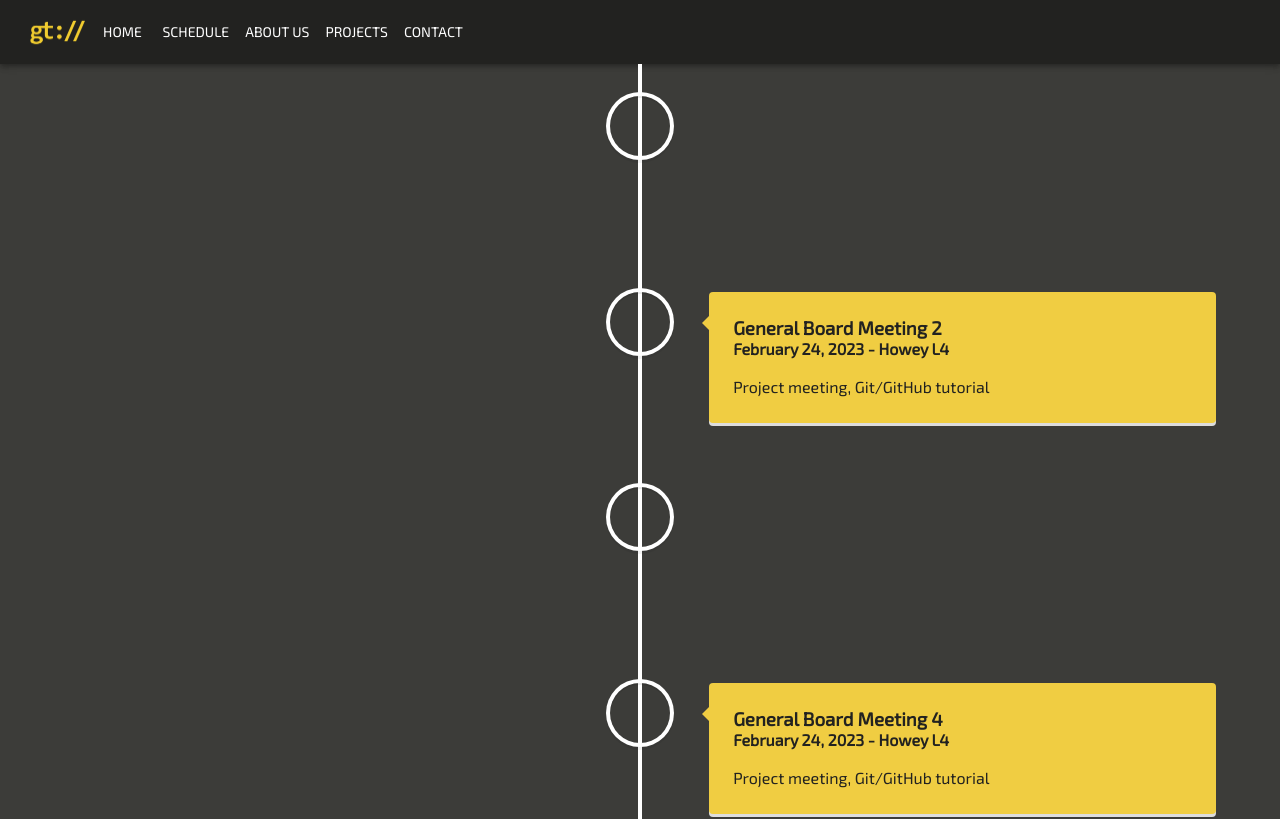
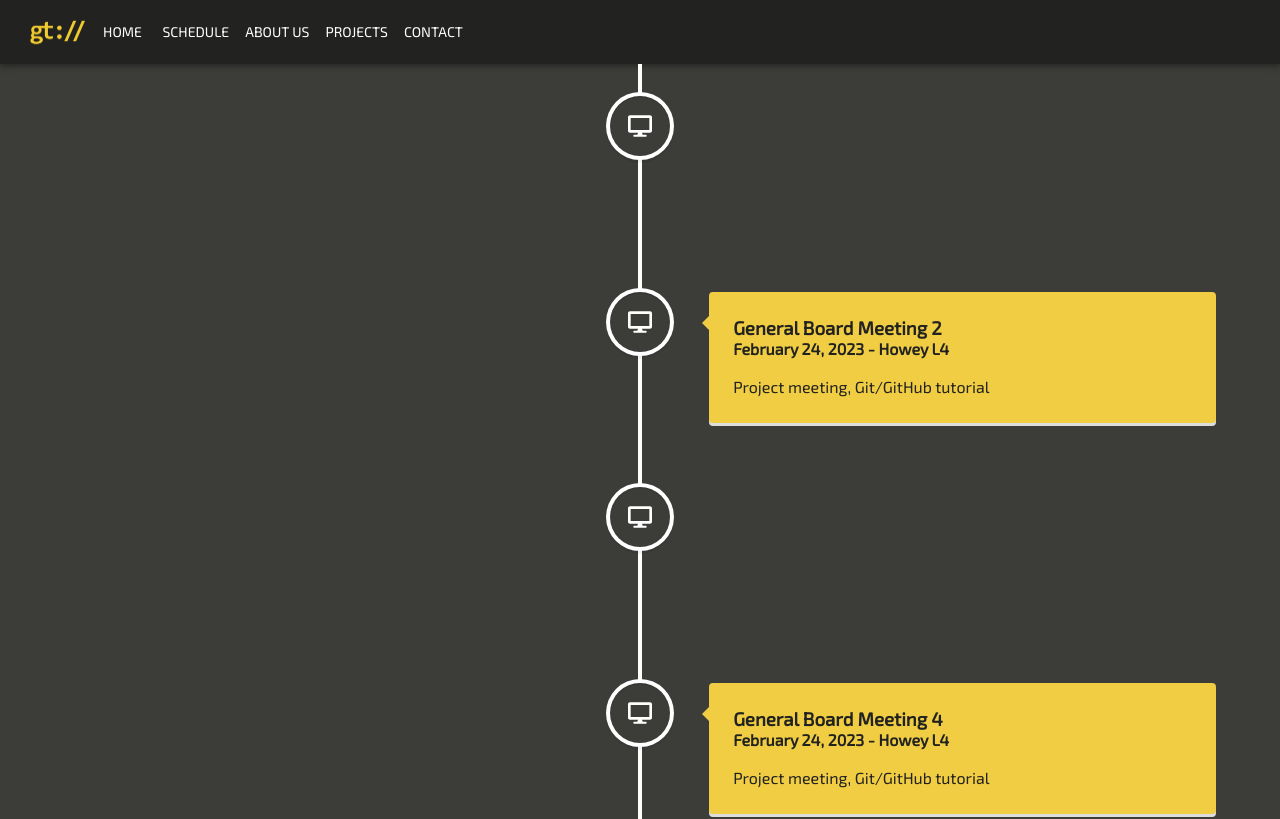
Before and after one commit to nicodemota/gt-webdev-website, a Next.js app: page /schedule in a window 1280 px wide. Shown: the top 819 px of the page. Built offline with nearby package versions, Linux system fonts and the light colour scheme.

Commit message:
feature: added icon to schedule

```diff
--- a/package.json
+++ b/package.json
@@ -19,6 +19,7 @@
     "react": "^18.2.0",
     "react-csv": "^2.2.2",
     "react-dom": "^18.2.0",
+    "react-icons": "^4.8.0",
     "react-papaparse": "^4.1.0",
     "react-vertical-timeline-component": "^3.6.0"
   }
--- a/pages/schedule.js
+++ b/pages/schedule.js
@@ -5,6 +5,8 @@ import Head from 'next/head'
 import { VerticalTimeline, VerticalTimelineElement }  from 'react-vertical-timeline-component';
 import 'react-vertical-timeline-component/style.min.css';
 import {scheduleData} from '../data/scheduleData.js';
+import { FaDesktop } from 'react-icons/fa';
+
 
 const Schedule = () => {
 
@@ -15,6 +17,7 @@ const Schedule = () => {
             return txt
         return `${res[0]}\n${res[1]}\n${res[2]}`
     }
+
 
     return(
         <div>
@@ -30,8 +33,8 @@ const Schedule = () => {
                         contentStyle={{ background: '#f0cd42', color: '#222220' }}
                         contentArrowStyle={{ borderRight: '7px solid #f0cd42' }}
                         date=""
-                        // iconStyle={{ background: 'rgb(33, 150, 243)', color: '#fff' }}
-                        // icon={< WorkIcon />}
+                        iconStyle={{ background: 'rgb(60, 60, 57)', color: '#fff' }}
+                        icon = {< FaDesktop />}
                         >
                         <h3 className="vertical-timeline-element-title"> {cur['title']} </h3>
                         <h4 className="vertical-timeline-element-subtitle">  {cur['datelocation']} </h4>
```
